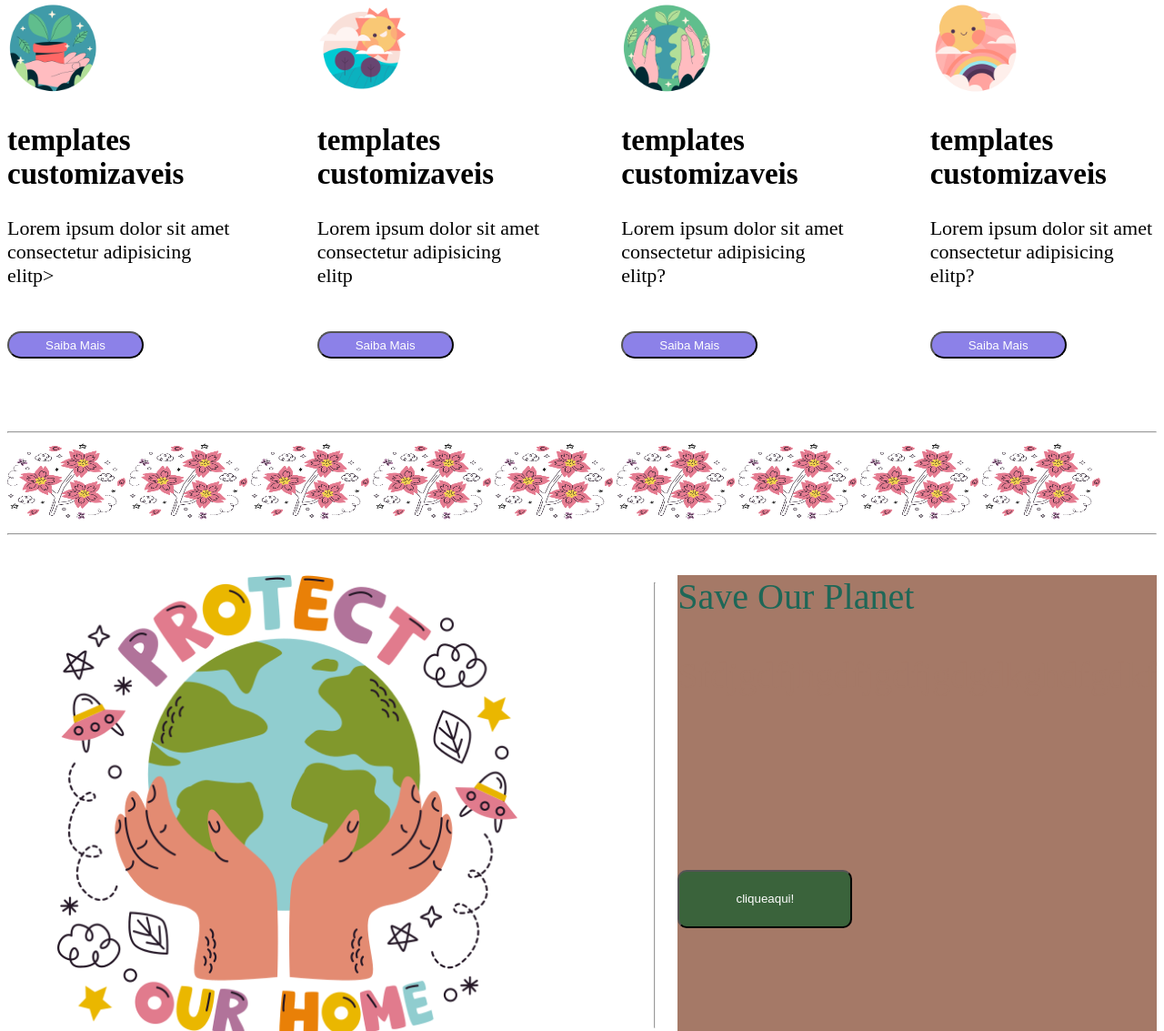
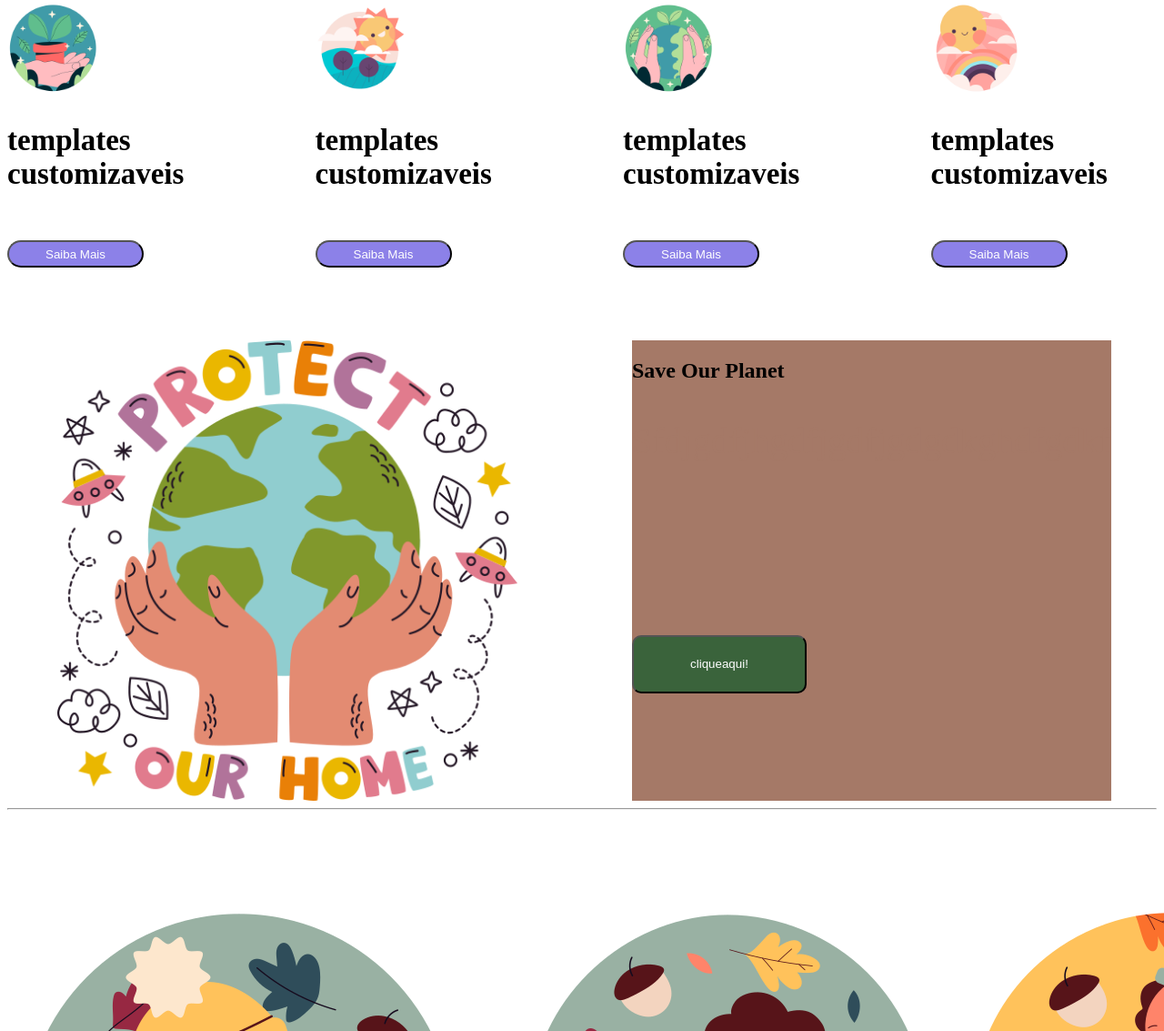
Before and after one commit to eduardaribeiro/avaliacao2, a plain HTML site: page index.html in a window 1280 px wide. Shown: the part 874-2007 px from the top of the page at 91% size. Drawn offline with Linux system fonts and the light colour scheme.

Commit message:
Update index.html
update 08/01

```diff
--- a/index.html
+++ b/index.html
@@ -38,7 +38,7 @@
     <div>
     <img src="icone1.png" class="icone1">
     <h2> templates customizaveis </h2>
-    <p>Lorem ipsum dolor sit amet consectetur adipisicing elitp></p>
+
     <br>
     <button href="facebook.com" class="topicobotao">Saiba Mais</butto>
 
@@ -47,7 +47,7 @@
 <div>
     <img src="icone2.png" class="icone1">
    <h2> templates customizaveis </h2>
-   <p>Lorem ipsum dolor sit amet consectetur adipisicing elitp</p>
+
     <br>
     <button href="facebook.com" class="topicobotao">Saiba Mais</button>
 
@@ -56,16 +56,13 @@
    <div>
     <img src="icone3.png" class="icone1">
    <h2> templates customizaveis </h2>
-   <p>Lorem ipsum dolor sit amet consectetur adipisicing elitp?</p>
    <br>
    <button href="facebook.com" class="topicobotao">Saiba Mais</button>
 
    </div>
-
    <div>
     <img src="icone4.png" class="icone1">
    <h2> templates customizaveis </h2>
-   <p>Lorem ipsum dolor sit amet consectetur adipisicing elitp?</p>
    <br>
    <button href="facebook.com" class="topicobotao">Saiba Mais</button>
 
@@ -73,30 +70,12 @@
 
 </div>
 
-<hr>
-
-<img src="logo.png" class="logo">
-<img src="logo.png" class="logo">
-<img src="logo.png" class="logo">
-<img src="logo.png" class="logo">
-<img src="logo.png" class="logo">
-<img src="logo.png" class="logo">
-<img src="logo.png" class="logo">
-<img src="logo.png" class="logo">
-<img src="logo.png" class="logo">
-
-<hr>
-
-<br>
-
-<br>
-
 <div class="menususpenso">
 
     <img src="reclicle.png" alt="recicle">
-    <hr>
+
     <div class="color">
-    <a> Save Our Planet</a>
+    <h2>Save Our Planet</h2>
     <p>Sfdjgdfjhgdfjgdfjgdgdkghdfgdkf </p>
     <br>
 
@@ -105,6 +84,9 @@
 
 
 </div>
+
+
+<hr>
 
 <div class="depoimento">
 
@@ -137,9 +119,24 @@
    </div>
 
 </div>
+<hr>
 
 
+<div class="rodape">
+<div>
+    <
+<p> Desenvolvido por Programanas</p>
+</div>
+<div>
+<img src="rodape.png">
+<img src="rodape2.png">
+<img src="logo.png" >
+<img src="rodape3.png">
+<img src="rodape4.png">
+</div>
 
+
+</div>
 
 
 </body>
```
